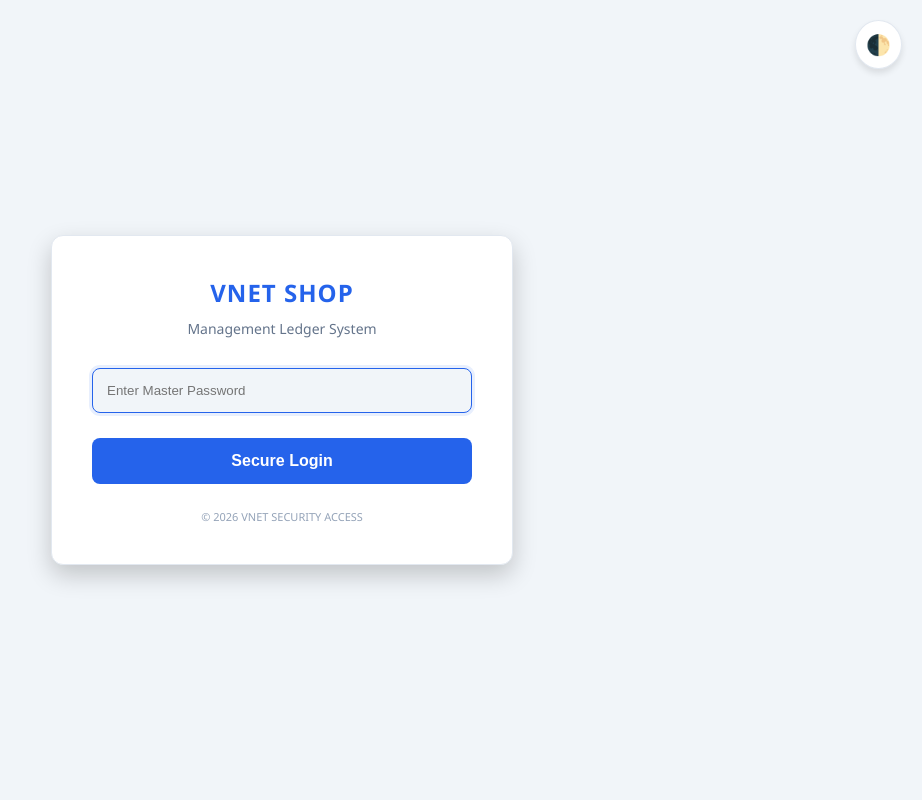
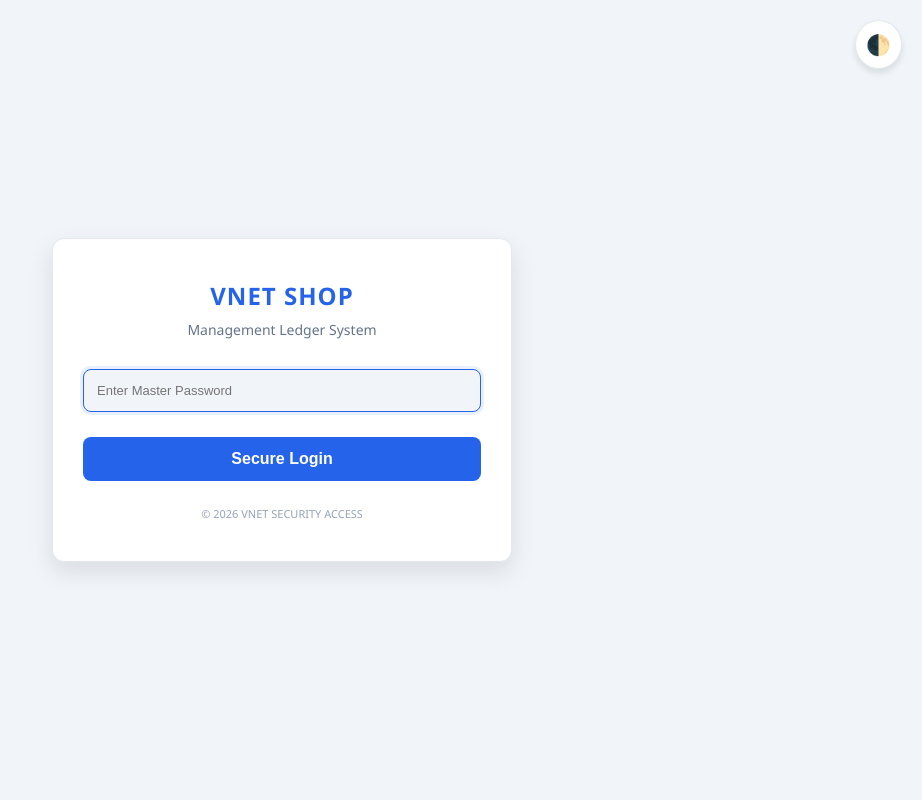
Before and after one commit to VihanNethmira/vnetledgersystem, a Flask app: page /login in a window 1280 px wide. Shown: the whole page, without its empty margins (358-1280 px from the left). Run offline with Flask 3, Linux system fonts and the light colour scheme.

Commit message:
Update login.html

```diff
--- a/templates/login.html
+++ b/templates/login.html
@@ -28,28 +28,31 @@
     display: flex;
     justify-content: center;
     align-items: center;
-            height: 100vh;
+    min-height: 100vh; /* height වෙනුවට min-height යෙදීමෙන් scroll වීමට ඉඩ සලසයි */
     margin: 0;
+    padding: 20px; /* පෝන් එකේ දෙපැත්තට තද වීම වළක්වයි */
     transition: 0.3s;
     color: var(--text-main);
+    box-sizing: border-box;
 }
 
 .login-box {
     background: var(--bg-card);
-            padding: 40px;
+    padding: 40px 30px;
     border-radius: 12px;
-            box-shadow: 0 10px 25px rgba(0,0,0,0.2);
+    box-shadow: 0 10px 25px rgba(0,0,0,0.1);
     text-align: center;
     width: 100%;
-            max-width: 380px;
+    max-width: 460px; /* ලොකු ස්ක්‍රීන් වලදී පමණක් උපරිම සීමාව තබයි */
     border: 1px solid var(--border);
+    box-sizing: border-box;
 }
 
 .logo-area {
-            font-size: 24px;
+    font-size: clamp(24px, 5vw, 24px); /* ස්ක්‍රීන් එකේ ප්‍රමාණය අනුව අකුරු වල විශාලත්වය වෙනස් වේ */
     font-weight: 800;
     color: var(--vnet-blue);
-            margin-bottom: 10px;
+    margin-bottom: 8px;
     letter-spacing: 1px;
 }
 
@@ -59,27 +62,27 @@
     margin-bottom: 30px;
 }
 
+form {
+    width: 100%;
+}
+
 input[type="password"] {
-            padding: 14px;
-            width: 100%;
+    padding: 13px;
+    width: 100%; /* පෙට්ටියට සාපේක්ෂව සම්පූර්ණ පළල ගනී */
     border: 1px solid var(--border);
     border-radius: 8px;
     display: block;
-            margin: 15px auto;
+    margin-bottom: 25px;
     background: var(--bg-page);
     color: var(--text-main);
     box-sizing: border-box;
     outline: none;
+    font-size: 13px; /* Mobile වලදී Zoom වීම වැළැක්වීමට 16px භාවිතා කිරීම අනිවාර්යයි */
     transition: 0.3s;
 }
 
-        input[type="password"]:focus {
-            border-color: var(--vnet-blue);
-            box-shadow: 0 0 0 3px rgba(37, 99, 235, 0.1);
-        }
-
 button {
-            padding: 14px;
+    padding: 13px;
     background: var(--vnet-blue);
     color: white;
     border: none;
@@ -89,7 +92,6 @@
     width: 100%;
     font-size: 16px;
     transition: 0.3s;
-            margin-top: 10px;
 }
 
 button:hover {
@@ -97,7 +99,12 @@
     transform: translateY(-1px);
 }
 
-        /* Theme Switcher in Login */
+input[type="password"]:focus {
+    border-color: var(--vnet-blue);
+    box-shadow: 0 0 0 3px rgba(37, 99, 235, 0.1);
+}
+
+/* Theme Switcher Button */
 .theme-toggle {
     position: fixed;
     top: 20px;
@@ -109,6 +116,13 @@
     box-shadow: 0 4px 6px rgba(0,0,0,0.1);
     border: 1px solid var(--border);
     font-size: 20px;
+    z-index: 1000;
+}
+
+/* කුඩා තිර සඳහා අමතර වෙනස්කම් */
+@media (max-width: 480px) {
+.login-box {
+    padding: 30px 20px;}
 }
     </style>
 </head>
```
Lines whose indentation alone changed are shown as unchanged.
